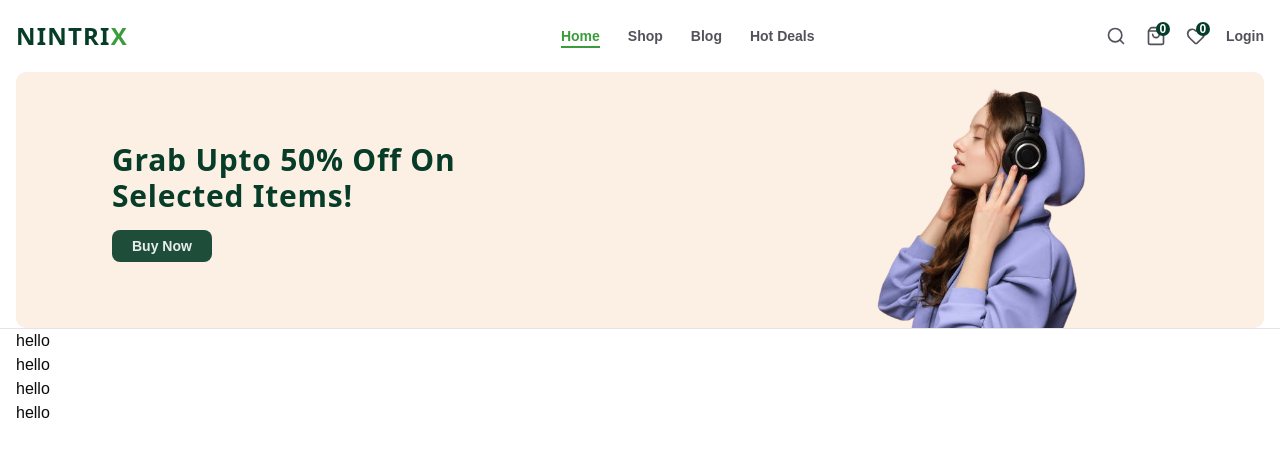
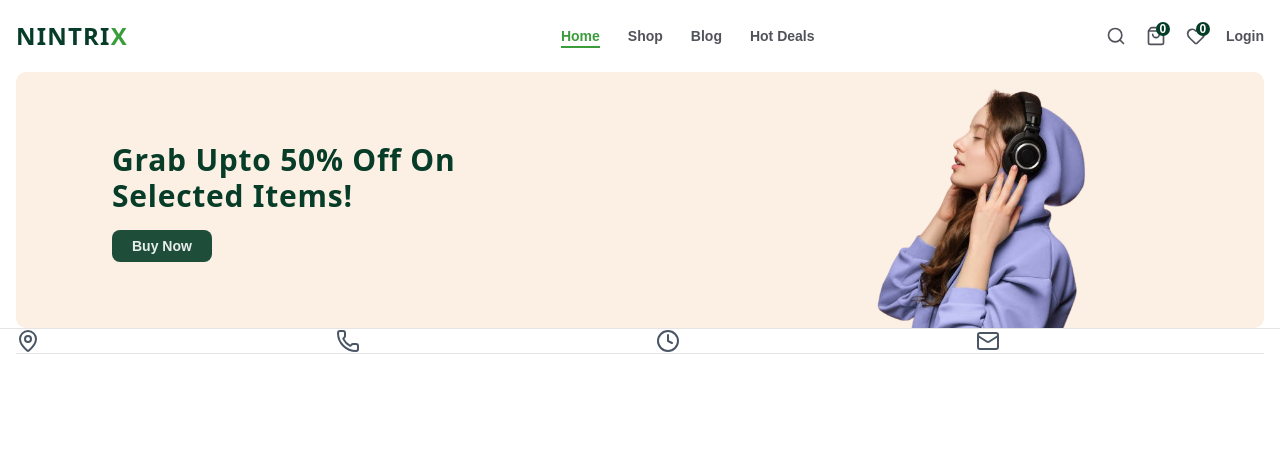
Before and after one commit to Roshen-Perera/nintrix-app, a Next.js app: page / in a window 1280 px wide. Shown: the top 456 px of the page. Built offline with nearby package versions, Linux system fonts and the light colour scheme; no server answers.

Commit message:
feat: refactor FooterTop component to directly render icons and remove unused ContactItem

```diff
--- a/components/FooterTop.tsx
+++ b/components/FooterTop.tsx
@@ -38,18 +38,12 @@ const data: ContactItemData[] = [
 ];
 const FooterTop = () => {
   return (
-    <div>
+    <div className="grid grid-cols-2 lg:grid-cols-4 gap-8 border-b">
       {data?.map((item, index) => (
-        <ContactItem key={index} />
+        <div key={index}>{item?.icon}</div>
       ))}
     </div>
   );
 };
 
-const ContactItem = () => {
-  return <div>
-    <p>hello</p>
-  </div>;
-}
-
 export default FooterTop;
```
